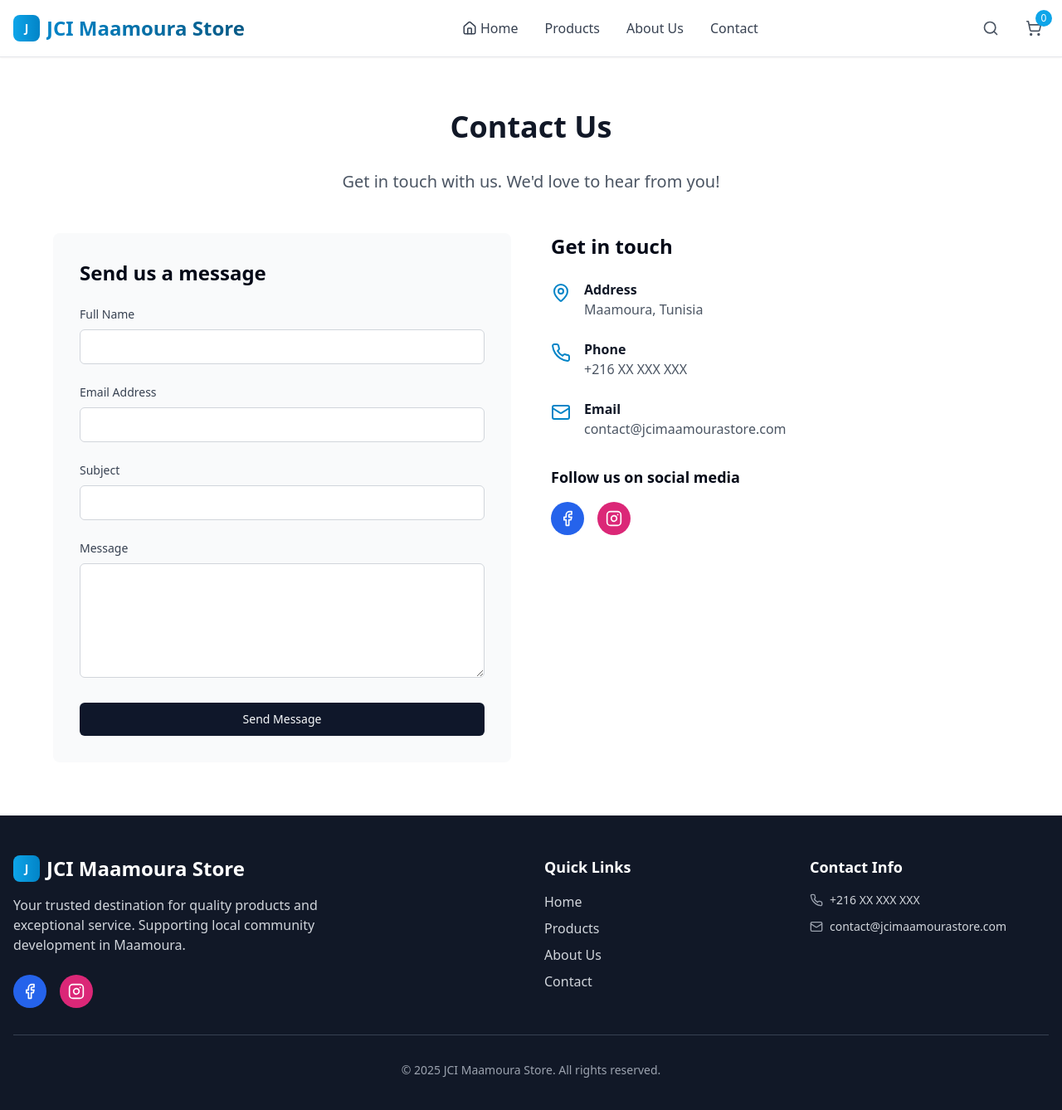
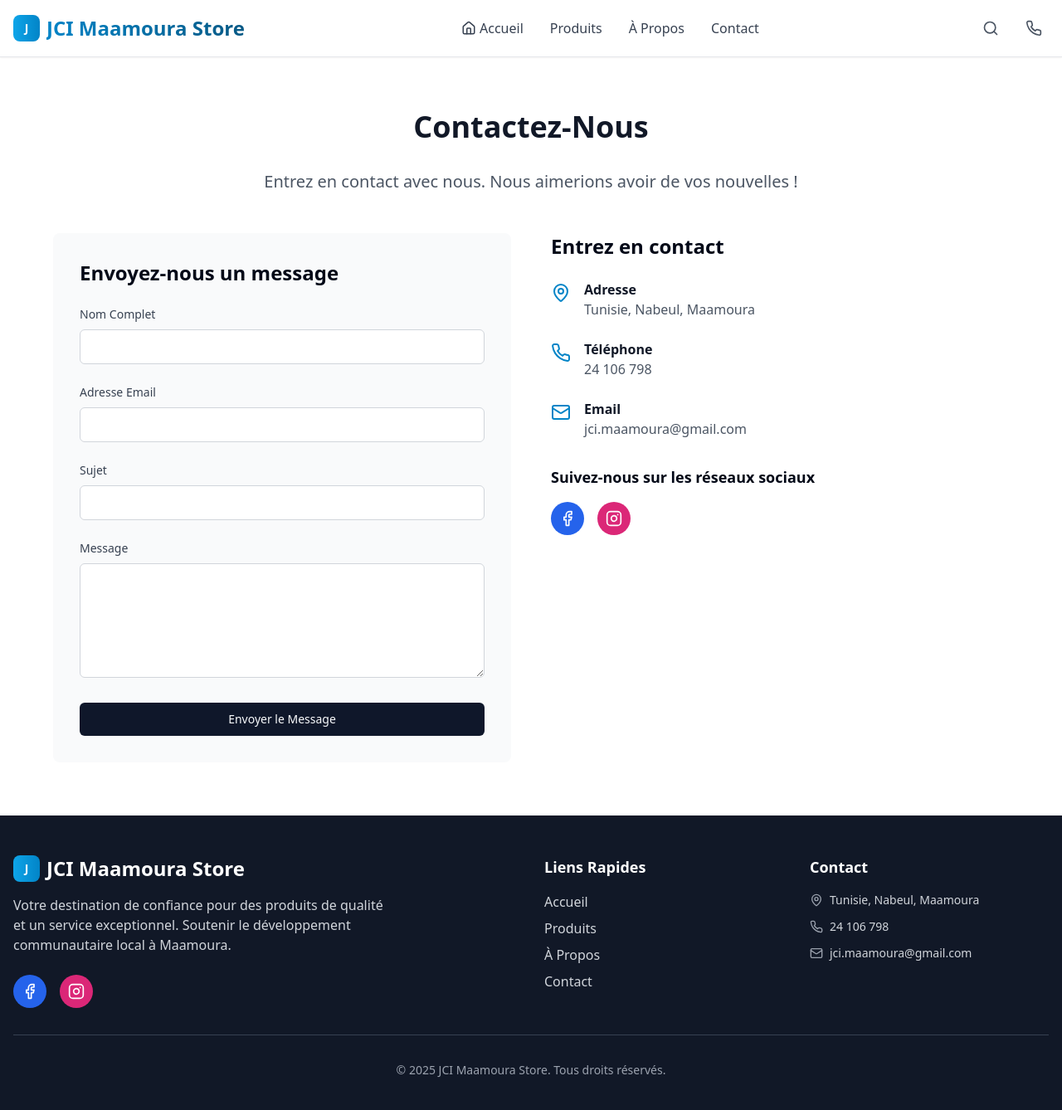
Before and after one commit to ISSAAM11/ecom-architect-explorer, a React (Vite) app: page /contact in a window 1280 px wide. Shown: the top 1338 px of the page at 83% size. Built offline with nearby package versions, Linux system fonts and the light colour scheme.

Commit message:
feat: Implement French language and contact updates
- Added French language support and set it as the default.
- Updated "Our Story" image.
- Changed "Add to Cart" to "Contact Us" and removed cart functionality.
- Updated contact information in the footer and contact page.

```diff
--- a/src/features/home/components/HeroSection.tsx
+++ b/src/features/home/components/HeroSection.tsx
@@ -7,19 +7,19 @@ const HeroSection = () => {
       <div className="container mx-auto px-4 text-center">
         <div className="animate-fade-in">
           <h1 className="text-4xl md:text-6xl font-bold mb-6 leading-tight">
-            Discover Amazing
+            Découvrez des
             <span className="block bg-gradient-to-r from-yellow-300 to-orange-300 bg-clip-text text-transparent">
-              Products
+              Produits Incroyables
             </span>
           </h1>
           <p className="text-xl md:text-2xl mb-8 text-brand-100 max-w-2xl mx-auto">
-            Shop the latest trends and find exactly what you're looking for with our curated collection
+            Achetez les dernières tendances et trouvez exactement ce que vous cherchez avec notre collection soigneusement sélectionnée
           </p>
           <Link
             to="/products"
             className="inline-block bg-white text-brand-600 px-8 py-4 rounded-lg font-semibold text-lg hover:bg-brand-50 transform hover:scale-105 transition-all duration-200 shadow-lg hover:shadow-xl"
           >
-            Shop Now
+            Acheter Maintenant
           </Link>
         </div>
       </div>
--- a/src/features/product-detail/components/ProductInfo.tsx
+++ b/src/features/product-detail/components/ProductInfo.tsx
@@ -1,4 +1,5 @@
 
+import { Link } from 'react-router-dom';
 import { Product } from '../../../shared/models/Product';
 import { formatPrice, calculateDiscount } from '../../../shared/utils/formatters';
 
@@ -9,7 +10,7 @@ interface ProductInfoProps {
   onAddToCart: () => void;
 }
 
-const ProductInfo = ({ product, quantity, onQuantityChange, onAddToCart }: ProductInfoProps) => {
+const ProductInfo = ({ product }: ProductInfoProps) => {
   return (
     <div className="space-y-6">
       <div>
@@ -18,14 +19,14 @@ const ProductInfo = ({ product, quantity, onQuantityChange, onAddToCart }: Produ
           <div className="flex items-center">
             <span className="text-yellow-400 text-lg">★</span>
             <span className="text-gray-700 ml-1">{product.rating}</span>
-            <span className="text-gray-500 ml-1">({product.reviewCount} reviews)</span>
+            <span className="text-gray-500 ml-1">({product.reviewCount} avis)</span>
           </div>
           <span className={`px-2 py-1 rounded-full text-sm font-medium ${
             product.inStock
               ? 'bg-green-100 text-green-800'
               : 'bg-red-100 text-red-800'
           }`}>
-            {product.inStock ? 'In Stock' : 'Out of Stock'}
+            {product.inStock ? 'En Stock' : 'Rupture de Stock'}
           </span>
         </div>
       </div>
@@ -41,7 +42,7 @@ const ProductInfo = ({ product, quantity, onQuantityChange, onAddToCart }: Produ
                 {formatPrice(product.originalPrice)}
               </span>
               <span className="bg-red-100 text-red-800 px-2 py-1 rounded-md text-sm font-semibold">
-                Save {calculateDiscount(product.originalPrice, product.price)}%
+                Économie {calculateDiscount(product.originalPrice, product.price)}%
               </span>
             </>
           )}
@@ -70,7 +71,7 @@ const ProductInfo = ({ product, quantity, onQuantityChange, onAddToCart }: Produ
 
       {product.specifications && product.specifications.length > 0 && (
         <div>
-          <h3 className="text-lg font-semibold text-gray-900 mb-3">Specifications</h3>
+          <h3 className="text-lg font-semibold text-gray-900 mb-3">Spécifications</h3>
           <div className="bg-gray-50 rounded-lg p-4">
             <dl className="space-y-2">
               {product.specifications.map((spec, index) => (
@@ -85,38 +86,15 @@ const ProductInfo = ({ product, quantity, onQuantityChange, onAddToCart }: Produ
       )}
 
       <div className="bg-gray-50 rounded-xl p-6">
-        <div className="flex items-center justify-between mb-4">
-          <label htmlFor="quantity" className="text-lg font-medium text-gray-900">
-            Quantity
-          </label>
-          <div className="flex items-center border border-gray-300 rounded-lg">
-            <button
-              onClick={() => onQuantityChange(quantity - 1)}
-              disabled={quantity <= 1}
-              className="px-3 py-2 text-gray-500 hover:text-gray-700 disabled:opacity-50 disabled:cursor-not-allowed"
-            >
-              −
-            </button>
-            <span className="px-4 py-2 text-gray-900 font-medium border-l border-r border-gray-300">
-              {quantity}
-            </span>
-            <button
-              onClick={() => onQuantityChange(quantity + 1)}
-              disabled={quantity >= 99}
-              className="px-3 py-2 text-gray-500 hover:text-gray-700 disabled:opacity-50 disabled:cursor-not-allowed"
-            >
-              +
-            </button>
-          </div>
-        </div>
-
-        <button
-          onClick={onAddToCart}
-          disabled={!product.inStock}
-          className="w-full bg-brand-600 text-white py-4 px-6 rounded-lg font-semibold text-lg hover:bg-brand-700 disabled:bg-gray-400 disabled:cursor-not-allowed transition-colors transform hover:scale-105 hover:shadow-lg"
+        <Link
+          to="/contact"
+          className="w-full bg-brand-600 text-white py-4 px-6 rounded-lg font-semibold text-lg hover:bg-brand-700 transition-colors transform hover:scale-105 hover:shadow-lg inline-block text-center"
         >
-          {product.inStock ? 'Add to Cart' : 'Out of Stock'}
-        </button>
+          Contactez-nous
+        </Link>
+        <p className="text-center text-gray-600 mt-4 text-sm">
+          Intéressé par ce produit ? Contactez-nous pour plus d'informations !
+        </p>
       </div>
     </div>
   );
--- a/src/features/product-detail/pages/ProductDetailPage.tsx
+++ b/src/features/product-detail/pages/ProductDetailPage.tsx
@@ -14,11 +14,8 @@ const ProductDetailPage = () => {
     isLoading,
     error,
     selectedImageIndex,
-    quantity,
     selectedImage,
-    selectImage,
-    updateQuantity,
-    addToCart
+    selectImage
   } = useProductDetailViewModel(id || '');
 
   if (isLoading) {
@@ -39,13 +36,13 @@ const ProductDetailPage = () => {
         <div className="container mx-auto px-4 py-12">
           <div className="text-center">
             <h1 className="text-2xl font-bold text-gray-900 mb-4">
-              {error || 'Product not found'}
+              {error || 'Produit non trouvé'}
             </h1>
             <Link
               to="/products"
               className="inline-block bg-brand-600 text-white px-6 py-3 rounded-lg hover:bg-brand-700 transition-colors"
             >
-              Back to Products
+              Retour aux Produits
             </Link>
           </div>
         </div>
@@ -63,9 +60,9 @@ const ProductDetailPage = () => {
         <div className="container mx-auto px-4 py-8">
           {/* Breadcrumb */}
           <nav className="flex items-center space-x-2 text-sm text-gray-600 mb-8">
-            <Link to="/" className="hover:text-brand-600">Home</Link>
+            <Link to="/" className="hover:text-brand-600">Accueil</Link>
             <span>/</span>
-            <Link to="/products" className="hover:text-brand-600">Products</Link>
+            <Link to="/products" className="hover:text-brand-600">Produits</Link>
             <span>/</span>
             <span className="text-gray-900">{product.name}</span>
           </nav>
@@ -83,9 +80,9 @@ const ProductDetailPage = () => {
             <div className="animate-fade-in" style={{ animationDelay: '200ms' }}>
               <ProductInfo
                 product={product}
-                quantity={quantity}
-                onQuantityChange={updateQuantity}
-                onAddToCart={addToCart}
+                quantity={1}
+                onQuantityChange={() => {}}
+                onAddToCart={() => {}}
               />
             </div>
           </div>
--- a/src/pages/AboutPage.tsx
+++ b/src/pages/AboutPage.tsx
@@ -8,27 +8,31 @@ const AboutPage = () => {
       <div className="bg-white">
         <div className="container mx-auto px-4 py-16">
           <div className="max-w-4xl mx-auto">
-            <h1 className="text-4xl font-bold text-gray-900 mb-8 text-center">About Us</h1>
+            <h1 className="text-4xl font-bold text-gray-900 mb-8 text-center">À Propos de Nous</h1>
 
             <div className="prose prose-lg mx-auto">
               <p className="text-xl text-gray-600 mb-8 text-center">
-                Welcome to {APP_CONFIG.name}, your trusted destination for quality products and exceptional service.
+                Bienvenue chez {APP_CONFIG.name}, votre destination de confiance pour des produits de qualité et un service exceptionnel.
               </p>
 
               <div className="grid md:grid-cols-2 gap-12 items-center mb-12">
                 <div>
-                  <h2 className="text-2xl font-semibold text-gray-900 mb-4">Our Story</h2>
+                  <h2 className="text-2xl font-semibold text-gray-900 mb-4">Notre Histoire</h2>
                   <p className="text-gray-600 mb-4">
-                    JCI Maamoura Store is more than just an e-commerce platform. We are a community-driven initiative
-                    that believes in providing quality products while supporting local development and entrepreneurship.
+                    JCI Maamoura Store est plus qu'une simple plateforme e-commerce. Nous sommes une initiative communautaire
+                    qui croit en la fourniture de produits de qualité tout en soutenant le développement local et l'entrepreneuriat.
                   </p>
                   <p className="text-gray-600">
-                    Our mission is to create a seamless shopping experience while fostering economic growth
-                    and community engagement in the Maamoura region.
+                    Notre mission est de créer une expérience d'achat transparente tout en favorisant la croissance économique
+                    et l'engagement communautaire dans la région de Maamoura.
                   </p>
                 </div>
-                <div className="bg-gray-100 h-64 rounded-lg flex items-center justify-center">
-                  <span className="text-gray-500">Our Story Image</span>
+                <div className="bg-gray-100 rounded-lg overflow-hidden">
+                  <img
+                    src="https://scontent.ftun2-2.fna.fbcdn.net/v/t39.30808-6/480908803_971815168397561_8888272780706177013_n.jpg?_nc_cat=100&ccb=1-7&_nc_sid=cc71e4&_nc_ohc=70aQn2txu9YQ7kNvwHKSc_l&_nc_oc=AdlZr6i584anyT0C9Z-5Mkke52xj24woNIRViTfWz-_Z1yQJc9zl4ujGhqj5WuLsoTM&_nc_zt=23&_nc_ht=scontent.ftun2-2.fna&_nc_gid=MJLIVkTQuBp0ldg-AN6y5g&oh=00_AfNpZzLXLzXPCSlLdqzShFuP9pDGriwl3KhvQQpOgvPveA&oe=6867A8C8"
+                    alt="Notre équipe JCI Maamoura"
+                    className="w-full h-64 object-cover"
+                  />
                 </div>
               </div>
 
@@ -37,22 +41,22 @@ const AboutPage = () => {
                   <div className="w-16 h-16 bg-brand-100 rounded-full flex items-center justify-center mx-auto mb-4">
                     <span className="text-2xl">🛍️</span>
                   </div>
-                  <h3 className="text-lg font-semibold mb-2">Quality Products</h3>
-                  <p className="text-gray-600">We carefully curate our product selection to ensure the highest quality for our customers.</p>
+                  <h3 className="text-lg font-semibold mb-2">Produits de Qualité</h3>
+                  <p className="text-gray-600">Nous sélectionnons soigneusement nos produits pour garantir la plus haute qualité à nos clients.</p>
                 </div>
                 <div className="text-center">
                   <div className="w-16 h-16 bg-brand-100 rounded-full flex items-center justify-center mx-auto mb-4">
                     <span className="text-2xl">🤝</span>
                   </div>
-                  <h3 className="text-lg font-semibold mb-2">Community Focus</h3>
-                  <p className="text-gray-600">Supporting local businesses and fostering community development is at the heart of what we do.</p>
+                  <h3 className="text-lg font-semibold mb-2">Focus Communautaire</h3>
+                  <p className="text-gray-600">Soutenir les entreprises locales et favoriser le développement communautaire est au cœur de ce que nous faisons.</p>
                 </div>
                 <div className="text-center">
                   <div className="w-16 h-16 bg-brand-100 rounded-full flex items-center justify-center mx-auto mb-4">
                     <span className="text-2xl">⭐</span>
                   </div>
-                  <h3 className="text-lg font-semibold mb-2">Exceptional Service</h3>
-                  <p className="text-gray-600">Our dedicated team is committed to providing outstanding customer service and support.</p>
+                  <h3 className="text-lg font-semibold mb-2">Service Exceptionnel</h3>
+                  <p className="text-gray-600">Notre équipe dévouée s'engage à fournir un service client et un support exceptionnels.</p>
                 </div>
               </div>
             </div>
--- a/src/pages/ContactPage.tsx
+++ b/src/pages/ContactPage.tsx
@@ -8,7 +8,7 @@ const ContactPage = () => {
   const handleSubmit = (e: React.FormEvent) => {
     e.preventDefault();
     // Handle form submission
-    console.log('Contact form submitted');
+    console.log('Formulaire de contact soumis');
   };
 
   return (
@@ -16,19 +16,19 @@ const ContactPage = () => {
       <div className="bg-white">
         <div className="container mx-auto px-4 py-16">
           <div className="max-w-6xl mx-auto">
-            <h1 className="text-4xl font-bold text-gray-900 mb-8 text-center">Contact Us</h1>
+            <h1 className="text-4xl font-bold text-gray-900 mb-8 text-center">Contactez-Nous</h1>
             <p className="text-xl text-gray-600 mb-12 text-center">
-              Get in touch with us. We'd love to hear from you!
+              Entrez en contact avec nous. Nous aimerions avoir de vos nouvelles !
             </p>
 
             <div className="grid lg:grid-cols-2 gap-12">
               {/* Contact Form */}
               <div className="bg-gray-50 p-8 rounded-lg">
-                <h2 className="text-2xl font-semibold mb-6">Send us a message</h2>
+                <h2 className="text-2xl font-semibold mb-6">Envoyez-nous un message</h2>
                 <form onSubmit={handleSubmit} className="space-y-6">
                   <div>
                     <label htmlFor="name" className="block text-sm font-medium text-gray-700 mb-2">
-                      Full Name
+                      Nom Complet
                     </label>
                     <input
                       type="text"
@@ -40,7 +40,7 @@ const ContactPage = () => {
                   </div>
                   <div>
                     <label htmlFor="email" className="block text-sm font-medium text-gray-700 mb-2">
-                      Email Address
+                      Adresse Email
                     </label>
                     <input
                       type="email"
@@ -52,7 +52,7 @@ const ContactPage = () => {
                   </div>
                   <div>
                     <label htmlFor="subject" className="block text-sm font-medium text-gray-700 mb-2">
-                      Subject
+                      Sujet
                     </label>
                     <input
                       type="text"
@@ -75,28 +75,28 @@ const ContactPage = () => {
                     ></textarea>
                   </div>
                   <Button type="submit" className="w-full">
-                    Send Message
+                    Envoyer le Message
                   </Button>
                 </form>
               </div>
 
               {/* Contact Information */}
               <div>
-                <h2 className="text-2xl font-semibold mb-6">Get in touch</h2>
+                <h2 className="text-2xl font-semibold mb-6">Entrez en contact</h2>
                 <div className="space-y-6">
                   <div className="flex items-start space-x-4">
                     <MapPin className="w-6 h-6 text-brand-600 mt-1" />
                     <div>
-                      <h3 className="font-semibold text-gray-900">Address</h3>
-                      <p className="text-gray-600">Maamoura, Tunisia</p>
+                      <h3 className="font-semibold text-gray-900">Adresse</h3>
+                      <p className="text-gray-600">{APP_CONFIG.contact.address}</p>
                     </div>
                   </div>
 
                   <div className="flex items-start space-x-4">
                     <Phone className="w-6 h-6 text-brand-600 mt-1" />
                     <div>
-                      <h3 className="font-semibold text-gray-900">Phone</h3>
-                      <p className="text-gray-600">+216 XX XXX XXX</p>
+                      <h3 className="font-semibold text-gray-900">Téléphone</h3>
+                      <p className="text-gray-600">{APP_CONFIG.contact.phone}</p>
                     </div>
                   </div>
 
@@ -104,13 +104,13 @@ const ContactPage = () => {
                     <Mail className="w-6 h-6 text-brand-600 mt-1" />
                     <div>
                       <h3 className="font-semibold text-gray-900">Email</h3>
-                      <p className="text-gray-600">contact@jcimaamourastore.com</p>
+                      <p className="text-gray-600">{APP_CONFIG.contact.email}</p>
                     </div>
                   </div>
                 </div>
 
                 <div className="mt-8">
-                  <h3 className="text-lg font-semibold mb-4">Follow us on social media</h3>
+                  <h3 className="text-lg font-semibold mb-4">Suivez-nous sur les réseaux sociaux</h3>
                   <div className="flex space-x-4">
                     <a
                       href={APP_CONFIG.social.facebook}
--- a/src/shared/components/Layout/Footer.tsx
+++ b/src/shared/components/Layout/Footer.tsx
@@ -1,6 +1,6 @@
 
 import { Link } from 'react-router-dom';
-import { Facebook, Instagram, Mail, Phone } from 'lucide-react';
+import { Facebook, Instagram, Mail, Phone, MapPin } from 'lucide-react';
 import { APP_CONFIG } from '../../constants';
 
 const Footer = () => {
@@ -17,8 +17,8 @@ const Footer = () => {
               <h3 className="text-2xl font-bold">{APP_CONFIG.name}</h3>
             </div>
             <p className="text-gray-300 mb-6 max-w-md">
-              Your trusted destination for quality products and exceptional service.
-              Supporting local community development in Maamoura.
+              Votre destination de confiance pour des produits de qualité et un service exceptionnel.
+              Soutenir le développement communautaire local à Maamoura.
             </p>
             <div className="flex space-x-4">
               <a
@@ -42,21 +42,21 @@ const Footer = () => {
 
           {/* Quick Links */}
           <div>
-            <h4 className="text-lg font-semibold mb-4">Quick Links</h4>
+            <h4 className="text-lg font-semibold mb-4">Liens Rapides</h4>
             <ul className="space-y-2">
               <li>
                 <Link to="/" className="text-gray-300 hover:text-white transition-colors">
-                  Home
+                  Accueil
                 </Link>
               </li>
               <li>
                 <Link to="/products" className="text-gray-300 hover:text-white transition-colors">
-                  Products
+                  Produits
                 </Link>
               </li>
               <li>
                 <Link to="/about" className="text-gray-300 hover:text-white transition-colors">
-                  About Us
+                  À Propos
                 </Link>
               </li>
               <li>
@@ -69,15 +69,19 @@ const Footer = () => {
 
           {/* Contact Info */}
           <div>
-            <h4 className="text-lg font-semibold mb-4">Contact Info</h4>
+            <h4 className="text-lg font-semibold mb-4">Contact</h4>
             <div className="space-y-3">
               <div className="flex items-center space-x-2">
+                <MapPin size={16} className="text-gray-400" />
+                <span className="text-gray-300 text-sm">{APP_CONFIG.contact.address}</span>
+              </div>
+              <div className="flex items-center space-x-2">
                 <Phone size={16} className="text-gray-400" />
-                <span className="text-gray-300 text-sm">+216 XX XXX XXX</span>
+                <span className="text-gray-300 text-sm">{APP_CONFIG.contact.phone}</span>
               </div>
               <div className="flex items-center space-x-2">
                 <Mail size={16} className="text-gray-400" />
-                <span className="text-gray-300 text-sm">contact@jcimaamourastore.com</span>
+                <span className="text-gray-300 text-sm">{APP_CONFIG.contact.email}</span>
               </div>
             </div>
           </div>
@@ -86,7 +90,7 @@ const Footer = () => {
         {/* Bottom Bar */}
         <div className="border-t border-gray-700 mt-8 pt-8 text-center">
           <p className="text-gray-400 text-sm">
-            © {new Date().getFullYear()} {APP_CONFIG.name}. All rights reserved.
+            © {new Date().getFullYear()} {APP_CONFIG.name}. Tous droits réservés.
           </p>
         </div>
       </div>
--- a/src/shared/components/Layout/Header.tsx
+++ b/src/shared/components/Layout/Header.tsx
@@ -1,6 +1,6 @@
 
 import { Link } from 'react-router-dom';
-import { ShoppingCart, Search, Home } from 'lucide-react';
+import { Search, Home, Phone } from 'lucide-react';
 import { APP_CONFIG } from '../../constants';
 
 const Header = () => {
@@ -23,19 +23,19 @@ const Header = () => {
               className="flex items-center space-x-1 text-gray-700 hover:text-brand-600 transition-colors"
             >
               <Home size={18} />
-              <span>Home</span>
+              <span>Accueil</span>
             </Link>
             <Link
               to="/products"
               className="text-gray-700 hover:text-brand-600 transition-colors font-medium"
             >
-              Products
+              Produits
             </Link>
             <Link
               to="/about"
               className="text-gray-700 hover:text-brand-600 transition-colors font-medium"
             >
-              About Us
+              À Propos
             </Link>
             <Link
               to="/contact"
@@ -49,12 +49,12 @@ const Header = () => {
             <button className="p-2 text-gray-600 hover:text-brand-600 hover:bg-brand-50 rounded-lg transition-colors">
               <Search size={20} />
             </button>
-            <button className="p-2 text-gray-600 hover:text-brand-600 hover:bg-brand-50 rounded-lg transition-colors relative">
-              <ShoppingCart size={20} />
-              <span className="absolute -top-1 -right-1 bg-brand-500 text-white text-xs rounded-full h-5 w-5 flex items-center justify-center">
-                0
-              </span>
-            </button>
+            <Link
+              to="/contact"
+              className="p-2 text-gray-600 hover:text-brand-600 hover:bg-brand-50 rounded-lg transition-colors"
+            >
+              <Phone size={20} />
+            </Link>
           </div>
         </div>
       </div>
--- a/src/shared/constants/index.ts
+++ b/src/shared/constants/index.ts
@@ -1,14 +1,19 @@
 
 export const APP_CONFIG = {
   name: 'JCI Maamoura Store',
-  description: 'Your modern e-commerce destination',
-  currency: 'USD',
+  description: 'Votre destination e-commerce moderne',
+  currency: 'TND',
   defaultPageSize: 12,
   maxCartItems: 99,
   social: {
     facebook: 'https://www.facebook.com/JCI.Maamoura/?locale=fr_FR',
     instagram: 'https://www.instagram.com/jci_maamoura/',
     logo: 'https://www.facebook.com/photo/?fbid=728846722694408&set=a.421490393430044&locale=fr_FR'
+  },
+  contact: {
+    email: 'jci.maamoura@gmail.com',
+    phone: '24 106 798',
+    address: 'Tunisie, Nabeul, Maamoura'
   }
 };
 
@@ -23,9 +28,9 @@ export const ROUTES = {
 } as const;
 
 export const PRODUCT_CATEGORIES = [
-  { id: '1', name: 'Electronics', slug: 'electronics' },
-  { id: '2', name: 'Clothing', slug: 'clothing' },
-  { id: '3', name: 'Home & Garden', slug: 'home-garden' },
-  { id: '4', name: 'Books', slug: 'books' },
+  { id: '1', name: 'Électronique', slug: 'electronics' },
+  { id: '2', name: 'Vêtements', slug: 'clothing' },
+  { id: '3', name: 'Maison & Jardin', slug: 'home-garden' },
+  { id: '4', name: 'Livres', slug: 'books' },
   { id: '5', name: 'Sports', slug: 'sports' },
 ] as const;
```
Also changed, not shown: src/features/product-detail/viewmodels/ProductDetailViewModel.ts (+5 -37 lines).
